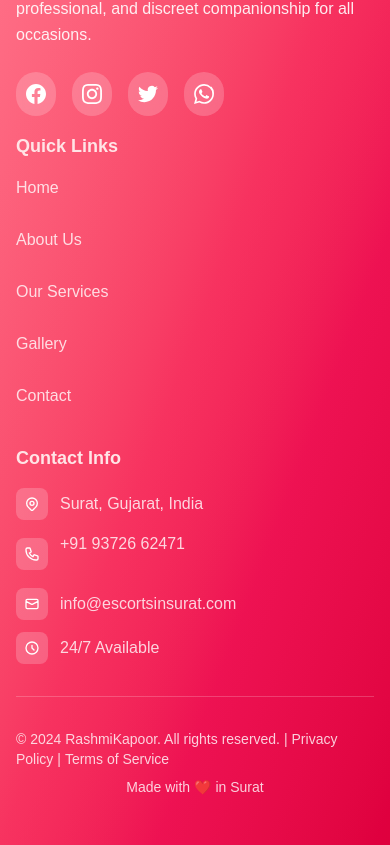
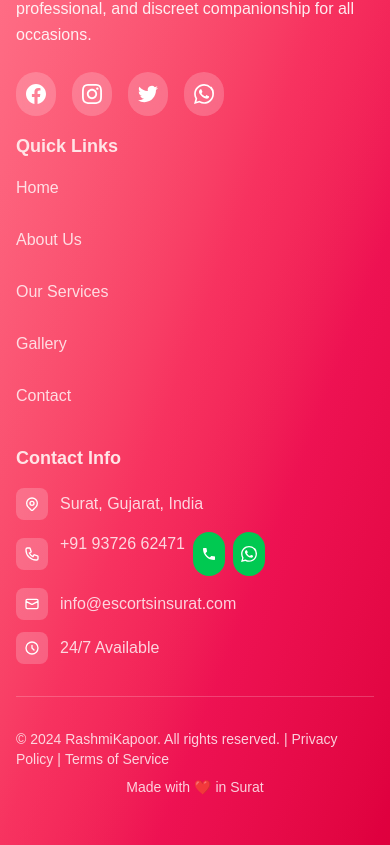
Before and after one commit to anshmydigitalcrown-ui/surat, a Next.js app: page /contact in a window 390 px wide. Shown: the part 8383-9228 px from the top of the page. Built offline with nearby package versions, Linux system fonts and the light colour scheme.

Commit message:
Add WhatsApp and Call icon buttons next to phone number in footer

```diff
--- a/src/components/Footer.tsx
+++ b/src/components/Footer.tsx
@@ -114,7 +114,31 @@
  <path strokeLinecap="round" strokeLinejoin="round" strokeWidth={2} d="M3 5a2 2 0 012-2h3.28a1 1 0 01.948.684l1.498 4.493a1 1 0 01-.502 1.21l-2.257 1.13a11.042 11.042 0 005.516 5.516l1.13-2.257a1 1 0 011.21-.502l4.493 1.498a1 1 0 01.684.949V19a2 2 0 01-2 2h-1C9.716 21 3 14.284 3 6V5z"/>
  </svg>
  </div>
+ <div className="flex items-center space-x-2">
  <a href="tel:+919372662471" className="text-white/80 hover:text-rose-100 transition-colors duration-200">+91 93726 62471</a>
+ <a
+ href="tel:+919372662471"
+ className="w-8 h-8 bg-green-500 rounded-full flex items-center justify-center hover:bg-green-600 transition-all duration-300 hover:scale-110"
+ title="Call Now"
+ aria-label="Call Now"
+ >
+ <svg className="w-4 h-4 text-white" fill="currentColor" viewBox="0 0 24 24">
+ <path d="M6.62 10.79c1.44 2.83 3.76 5.14 6.59 6.59l2.2-2.2c.27-.27.67-.36 1.02-.24 1.12.37 2.33.57 3.57.57.55 0 1 .45 1 1V20c0 .55-.45 1-1 1-9.39 0-17-7.61-17-17 0-.55.45-1 1-1h3.5c.55 0 1 .45 1 1 0 1.25.2 2.45.57 3.57.11.35.03.74-.25 1.02l-2.2 2.2z"/>
+ </svg>
+ </a>
+ <a
+ href="https://wa.me/919372662471"
+ target="_blank"
+ rel="noopener noreferrer"
+ className="w-8 h-8 bg-green-500 rounded-full flex items-center justify-center hover:bg-green-600 transition-all duration-300 hover:scale-110"
+ title="WhatsApp"
+ aria-label="WhatsApp"
+ >
+ <svg className="w-4 h-4 text-white" fill="currentColor" viewBox="0 0 24 24">
+ <path d="M17.472 14.382c-.297-.149-1.758-.867-2.03-.967-.273-.099-.471-.148-.67.15-.197.297-.767.966-.94 1.164-.173.199-.347.223-.644.075-.297-.15-1.255-.463-2.39-1.475-.883-.788-1.48-1.761-1.653-2.059-.173-.297-.018-.458.13-.606.134-.133.298-.347.446-.52.149-.174.198-.298.298-.497.099-.198.05-.371-.025-.52-.075-.149-.669-1.612-.916-2.207-.242-.579-.487-.5-.669-.51-.173-.008-.371-.01-.57-.01-.198 0-.52.074-.792.372-.272.297-1.04 1.016-1.04 2.479 0 1.462 1.065 2.875 1.213 3.074.149.198 2.096 3.2 5.077 4.487.709.306 1.262.489 1.694.625.712.227 1.36.195 1.871.118.571-.085 1.758-.719 2.006-1.413.248-.694.248-1.289.173-1.413-.074-.124-.272-.198-.57-.347m-5.421 7.403h-.004a9.87 9.87 0 01-5.031-1.378l-.361-.214-3.741.982.998-3.648-.235-.374a9.86 9.86 0 01-1.51-5.26c.001-5.45 4.436-9.884 9.888-9.884 2.64 0 5.122 1.03 6.988 2.898a9.825 9.825 0 012.893 6.994c-.003 5.45-4.437 9.884-9.885 9.884m8.413-18.297A11.815 11.815 0 0012.05 0C5.495 0 .16 5.335.157 11.892c0 2.096.547 4.142 1.588 5.945L.057 24l6.305-1.654a11.882 11.882 0 005.683 1.448h.005c6.554 0 11.89-5.335 11.893-11.893A11.821 11.821 0 0020.885 3.085"/>
+ </svg>
+ </a>
+ </div>
  </div>
  <div className="flex items-center space-x-3">
  <div className="w-8 h-8 bg-white/20 rounded-lg flex items-center justify-center">
```
